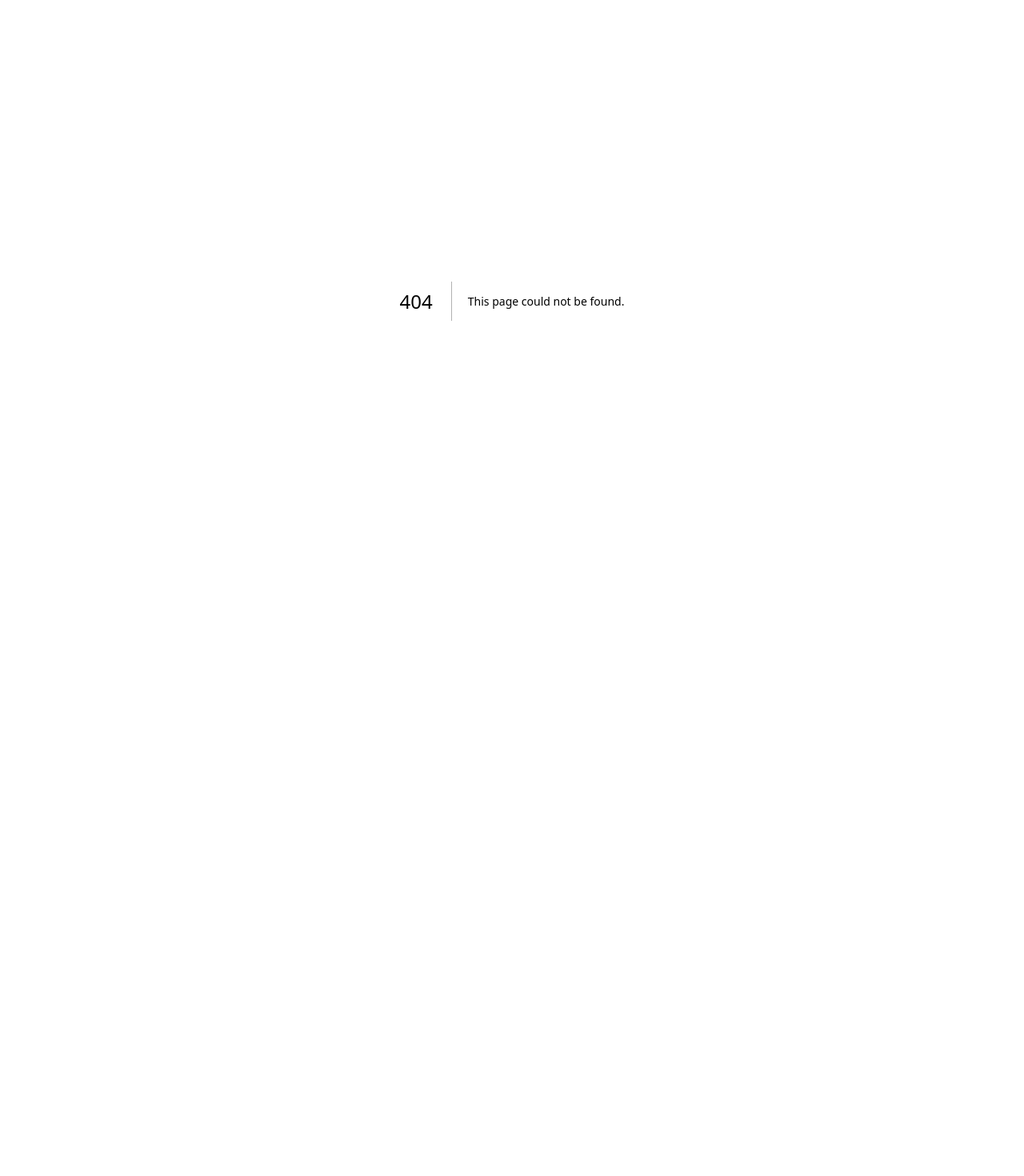
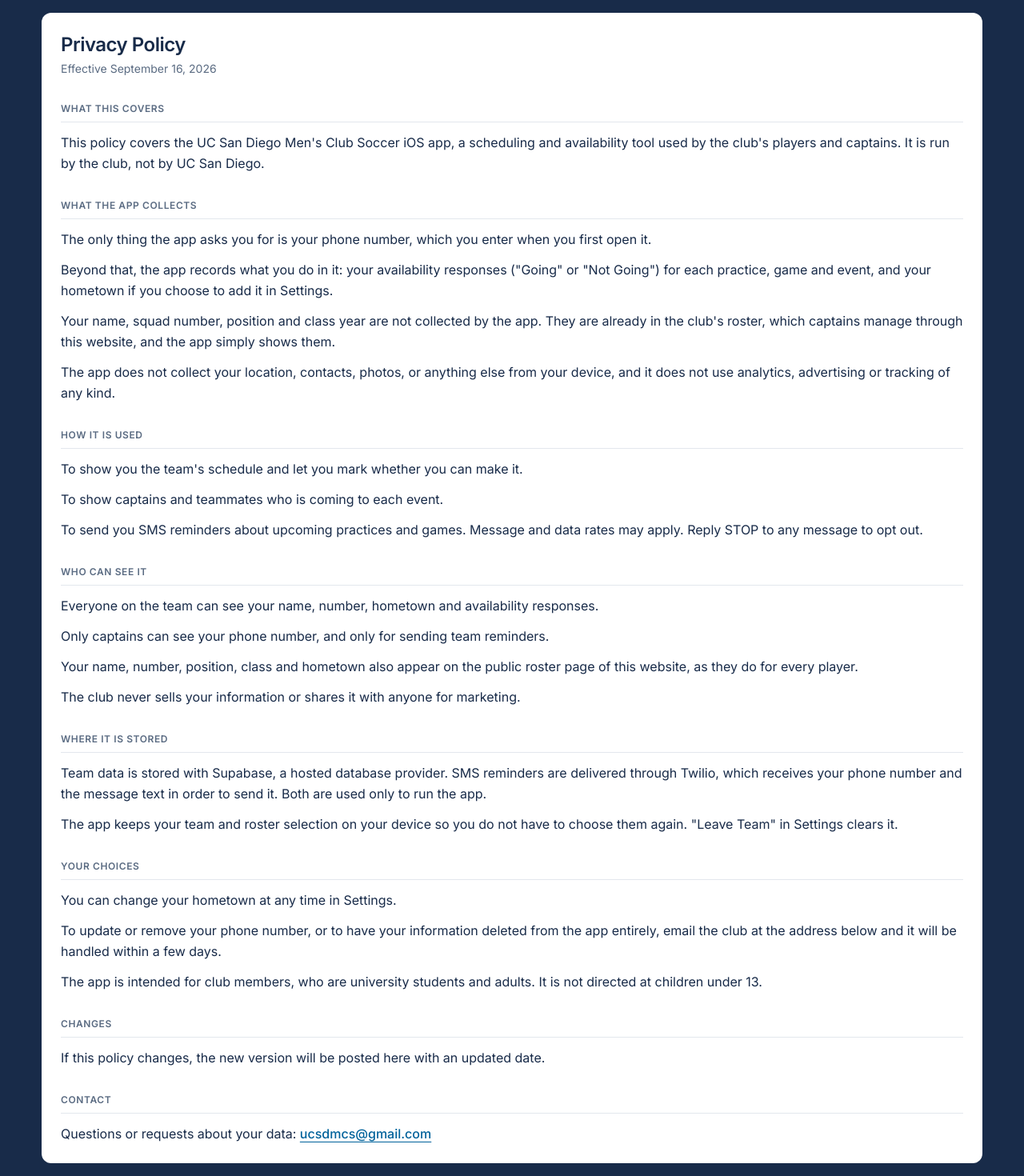
Before and after one commit to luciusscala/ucsdmcs-website, a Next.js app: page /privacy in a window 1280 px wide. Before the commit this address had no page. Shown: the part 100-1570 px from the top of the page at 80% size. Before the commit the page ends 1113 px from the top, so only its background shows below. Built offline with nearby package versions, Linux system fonts and the light colour scheme.

Commit message:
added privacy policy

```diff
--- a/src/app/admin/actions.ts
+++ b/src/app/admin/actions.ts
@@ -97,6 +97,23 @@ export async function createTeam(_state: ActionState, data: FormData) {
   return null;
 }
 
+/** The text columns on a `fields` row; the photo is handled by the caller. */
+function fieldColumns(data: FormData) {
+  return {
+    area: text(data, "area"),
+    maps_address: text(data, "maps_address"),
+    recommended_parking: text(data, "recommended_parking"),
+  };
+}
+
+/** Every admin page with a field dropdown, plus the fields page itself. */
+function revalidateFieldPages() {
+  revalidatePath("/admin/fields");
+  revalidatePath("/admin/schedule");
+  revalidatePath("/admin/practices");
+  revalidatePath("/admin/tournaments");
+}
+
 export async function createField(_state: ActionState, data: FormData) {
   await requireAdmin();
 
@@ -105,20 +122,58 @@ export async function createField(_state: ActionState, data: FormData) {
 
   const picturePath = await uploadImage(data, "picture", "field_pictures");
 
-  const { error } = await requireAdminClient().from("fields").insert({
-    name,
-    area: text(data, "area"),
-    maps_address: text(data, "maps_address"),
-    recommended_parking: text(data, "recommended_parking"),
-    picture_path: picturePath,
-  });
+  const { error } = await requireAdminClient()
+    .from("fields")
+    .insert({ name, ...fieldColumns(data), picture_path: picturePath });
 
   if (error) return { error: error.message };
 
   // A new field changes nothing public until a game is assigned to it, so
   // only the admin pages that list fields need refreshing.
-  revalidatePath("/admin/fields");
-  revalidatePath("/admin/schedule");
+  revalidateFieldPages();
+  return null;
+}
+
+export async function updateField(_state: ActionState, data: FormData) {
+  await requireAdmin();
+
+  const id = text(data, "id");
+  const name = text(data, "name");
+  if (!id || !name) return { error: "Name is required." };
+
+  // An empty file input means "keep the current photo", not "remove it".
+  const picturePath = await uploadImage(data, "picture", "field_pictures");
+
+  const { error } = await requireAdminClient()
+    .from("fields")
+    .update({
+      name,
+      ...fieldColumns(data),
+      ...(picturePath ? { picture_path: picturePath } : {}),
+    })
+    .eq("id", id);
+
+  if (error) return { error: error.message };
+
+  // Unlike a create, an edit reaches every game already played on the field.
+  revalidatePublic();
+  revalidateFieldPages();
+  return null;
+}
+
+export async function deleteField(_state: ActionState, data: FormData) {
+  await requireAdmin();
+
+  const id = text(data, "id");
+  if (!id) return { error: "Missing field." };
+
+  // Games, practices and tournaments reference the field, so the database
+  // refuses to delete one that is still in use; its message is shown as-is.
+  const { error } = await requireAdminClient().from("fields").delete().eq("id", id);
+  if (error) return { error: error.message };
+
+  revalidatePublic();
+  revalidateFieldPages();
   return null;
 }
 
--- a/src/app/admin/fields/page.tsx
+++ b/src/app/admin/fields/page.tsx
@@ -1,6 +1,6 @@
 import type { Metadata } from "next";
 
-import { createField } from "@/app/admin/actions";
+import { createField, deleteField, updateField } from "@/app/admin/actions";
 import { AdminForm } from "@/components/admin/admin-form";
 import { SetupNotice } from "@/components/admin/setup-notice";
 import { requireAdmin } from "@/lib/admin-auth";
@@ -31,7 +31,7 @@ export default async function AdminFieldsPage() {
               <label className="field-label" htmlFor="area">Area</label>
               <input id="area" name="area" className="field" placeholder="La Jolla" />
               <p className="mt-1 text-xs text-muted">
-                Shown after the name on the schedule: &ldquo;John Muir Field, La Jolla&rdquo;.
+                What the public schedule shows for the venue.
               </p>
             </div>
             <div>
@@ -53,24 +53,54 @@ export default async function AdminFieldsPage() {
         </AdminForm>
       </section>
 
-      <section className="mt-8 rounded-lg bg-background p-5 text-foreground">
+      <section className="mt-8 space-y-3">
         <h2 className="headline text-lg">{fields.length} fields</h2>
-        <ul className="mt-3 divide-y divide-border">
-          {fields.map((field) => (
-            <li key={field.id} className="py-2 text-sm">
-              <p className="font-medium">{field.label}</p>
-              <p className="text-muted">
-                {[
-                  field.maps_address ?? "no address",
-                  field.recommended_parking && `park: ${field.recommended_parking}`,
-                  field.picture_path ?? "no photo",
-                ]
-                  .filter(Boolean)
-                  .join(" · ")}
-              </p>
-            </li>
-          ))}
-        </ul>
+
+        {fields.map((field) => (
+          <div key={field.id} className="rounded-lg bg-background p-4 text-foreground">
+            <p className="headline text-lg">{field.label}</p>
+            <p className="text-sm text-muted">{field.picture_path ?? "no photo"}</p>
+
+            <AdminForm action={updateField} submitLabel="Save" className="mt-3">
+              <input type="hidden" name="id" value={field.id} />
+
+              <div className="grid gap-3 sm:grid-cols-2 lg:grid-cols-3">
+                <div>
+                  <label className="field-label">Name</label>
+                  <input name="name" required defaultValue={field.name} className="field" />
+                </div>
+                <div>
+                  <label className="field-label">Area</label>
+                  <input name="area" defaultValue={field.area ?? ""} className="field" placeholder="La Jolla" />
+                </div>
+                <div>
+                  <label className="field-label">Address</label>
+                  <input name="maps_address" defaultValue={field.maps_address ?? ""} className="field" />
+                </div>
+                <div>
+                  <label className="field-label">Recommended parking</label>
+                  <input name="recommended_parking" defaultValue={field.recommended_parking ?? ""} className="field" />
+                </div>
+                <div>
+                  <label className="field-label">Photo</label>
+                  <input name="picture" type="file" accept="image/*" className="field" />
+                  <p className="mt-1 text-xs text-muted">Leave empty to keep the current photo.</p>
+                </div>
+              </div>
+            </AdminForm>
+
+            <div className="mt-3 flex justify-end border-t border-border pt-3">
+              <AdminForm
+                action={deleteField}
+                submitLabel="Delete field"
+                destructive
+                confirm={`Delete ${field.name}? This cannot be undone.`}
+              >
+                <input type="hidden" name="id" value={field.id} />
+              </AdminForm>
+            </div>
+          </div>
+        ))}
       </section>
     </div>
   );
--- /dev/null
+++ b/src/app/privacy/page.tsx
@@ -0,0 +1,107 @@
+import type { Metadata } from "next";
+
+import { SectionHeading } from "@/components/section-heading";
+import { TEAM_EMAIL } from "@/lib/club";
+
+export const metadata: Metadata = {
+  title: "Privacy Policy",
+  description:
+    "What the UC San Diego Men's Club Soccer app collects, why, and who can see it.",
+};
+
+/** Bumped whenever the policy's substance changes, so the page says when. */
+const EFFECTIVE = "September 16, 2026";
+
+/**
+ * The app is a team tool for a club of about 25 players, so the policy is
+ * kept to what it actually does: nothing here is boilerplate about data the
+ * app never touches. Written as prose so whoever holds the office can edit it.
+ */
+const SECTIONS: { heading: string; paragraphs: string[] }[] = [
+  {
+    heading: "What this covers",
+    paragraphs: [
+      "This policy covers the UC San Diego Men's Club Soccer iOS app, a scheduling and availability tool used by the club's players and captains. It is run by the club, not by UC San Diego.",
+    ],
+  },
+  {
+    heading: "What the app collects",
+    paragraphs: [
+      "The only thing the app asks you for is your phone number, which you enter when you first open it.",
+      "Beyond that, the app records what you do in it: your availability responses (\"Going\" or \"Not Going\") for each practice, game and event, and your hometown if you choose to add it in Settings.",
+      "Your name, squad number, position and class year are not collected by the app. They are already in the club's roster, which captains manage through this website, and the app simply shows them.",
+      "The app does not collect your location, contacts, photos, or anything else from your device, and it does not use analytics, advertising or tracking of any kind.",
+    ],
+  },
+  {
+    heading: "How it is used",
+    paragraphs: [
+      "To show you the team's schedule and let you mark whether you can make it.",
+      "To show captains and teammates who is coming to each event.",
+      "To send you SMS reminders about upcoming practices and games. Message and data rates may apply. Reply STOP to any message to opt out.",
+    ],
+  },
+  {
+    heading: "Who can see it",
+    paragraphs: [
+      "Everyone on the team can see your name, number, hometown and availability responses.",
+      "Only captains can see your phone number, and only for sending team reminders.",
+      "Your name, number, position, class and hometown also appear on the public roster page of this website, as they do for every player.",
+      "The club never sells your information or shares it with anyone for marketing.",
+    ],
+  },
+  {
+    heading: "Where it is stored",
+    paragraphs: [
+      "Team data is stored with Supabase, a hosted database provider. SMS reminders are delivered through Twilio, which receives your phone number and the message text in order to send it. Both are used only to run the app.",
+      "The app keeps your team and roster selection on your device so you do not have to choose them again. \"Leave Team\" in Settings clears it.",
+    ],
+  },
+  {
+    heading: "Your choices",
+    paragraphs: [
+      "You can change your hometown at any time in Settings.",
+      "To update or remove your phone number, or to have your information deleted from the app entirely, email the club at the address below and it will be handled within a few days.",
+      "The app is intended for club members, who are university students and adults. It is not directed at children under 13.",
+    ],
+  },
+  {
+    heading: "Changes",
+    paragraphs: [
+      "If this policy changes, the new version will be posted here with an updated date.",
+    ],
+  },
+];
+
+export default function PrivacyPage() {
+  return (
+    <div className="container-page py-8 sm:py-10">
+      <div className="rounded-xl bg-background p-4 text-foreground sm:p-6">
+        <h1 className="headline text-xl sm:text-2xl">Privacy Policy</h1>
+        <p className="mt-1 text-sm text-muted">Effective {EFFECTIVE}</p>
+
+        {SECTIONS.map((section) => (
+          <section key={section.heading}>
+            <SectionHeading>{section.heading}</SectionHeading>
+            <div className="mt-3 space-y-3 text-sm leading-relaxed sm:text-base">
+              {section.paragraphs.map((paragraph) => (
+                <p key={paragraph.slice(0, 40)}>{paragraph}</p>
+              ))}
+            </div>
+          </section>
+        ))}
+
+        <SectionHeading>Contact</SectionHeading>
+        <p className="mt-3 text-sm leading-relaxed sm:text-base">
+          Questions or requests about your data:{" "}
+          <a
+            href={`mailto:${TEAM_EMAIL}`}
+            className="font-medium text-blue underline underline-offset-4 transition duration-200 ease-out hover:opacity-70 active:opacity-60"
+          >
+            {TEAM_EMAIL}
+          </a>
+        </p>
+      </div>
+    </div>
+  );
+}
--- a/src/components/match-location.tsx
+++ b/src/components/match-location.tsx
@@ -1,12 +1,13 @@
 import { type Game, directionsUrl } from "@/lib/data/schedule";
 
 /**
- * The venue, followed by a Directions link when the game carries an address.
- * Renders nothing when it has neither, so callers need no guard of their own.
+ * The venue, with a Directions link beneath it when the game carries an
+ * address. Renders nothing when it has neither, so callers need no guard of
+ * their own.
  *
- * The location stays plain text — only the address can be routed to, and the
- * two are separate so a long venue name can truncate without taking the link
- * with it.
+ * The location stays plain text — only the address can be routed to. The link
+ * sits on its own line so every row's link starts at the same edge instead of
+ * drifting right behind a longer location name.
  */
 export function MatchLocation({
   game,
@@ -19,7 +20,7 @@ export function MatchLocation({
   if (!game.location && !href) return null;
 
   return (
-    <p className={`flex items-baseline gap-2 ${className ?? ""}`}>
+    <p className={`flex flex-col gap-0.5 ${className ?? ""}`}>
       {game.location && <span className="truncate">{game.location}</span>}
 
       {href && (
@@ -28,7 +29,7 @@ export function MatchLocation({
           // A map leaves the site entirely; keep the schedule open behind it.
           target="_blank"
           rel="noopener noreferrer"
-          className="shrink-0 font-medium text-blue underline underline-offset-4 transition duration-200 ease-out hover:opacity-70 active:opacity-60"
+          className="self-start font-medium text-blue underline underline-offset-4 transition duration-200 ease-out hover:opacity-70 active:opacity-60"
         >
           Field Directions
         </a>
--- a/src/components/match-row.tsx
+++ b/src/components/match-row.tsx
@@ -38,7 +38,13 @@ export function MatchRow({ game }: { game: Game }) {
           )}
         </p>
         <p className="mt-0.5 flex items-center gap-2">
-          <span className="shrink-0 bg-navy px-1.5 py-0.5 text-xs font-bold uppercase text-yellow">
+          {/* Same badge either way, but only home games get the navy and gold;
+              away games go grey so the two read apart at a glance. */}
+          <span
+            className={`shrink-0 px-1.5 py-0.5 text-xs font-bold uppercase ${
+              game.isHome ? "bg-navy text-yellow" : "bg-muted text-white"
+            }`}
+          >
             {game.isHome ? "vs" : "at"}
           </span>
           <span className="headline truncate text-lg sm:text-xl">
--- a/src/components/site-footer.tsx
+++ b/src/components/site-footer.tsx
@@ -32,6 +32,12 @@ export function SiteFooter() {
             >
               FAQ
             </Link>
+            <Link
+              href="/privacy"
+              className="rounded-md px-2 py-1 text-sm text-white/70 transition hover:text-white"
+            >
+              Privacy
+            </Link>
 
             <span aria-hidden="true" className="mx-2 h-4 w-px bg-white/20" />
 
--- a/src/lib/data/schedule.ts
+++ b/src/lib/data/schedule.ts
@@ -27,7 +27,11 @@ export type Game = {
   /** Already resolved to a public URL; null when the team has no crest. */
   opponentLogo: string | null;
   isHome: boolean;
-  /** The venue as it should read on the page: "John Muir Field, La Jolla". */
+  /**
+   * Where the game is, as it should read on the page. Just the area ("La
+   * Jolla"), since the field name is noise beside a Directions link; a field
+   * with no area falls back to its name so the row never goes blank.
+   */
   location: string | null;
   /** The field's map address, only for building a directions link. */
   address: string | null;
@@ -78,7 +82,7 @@ function toGame(row: GameRow): Game | null {
     opponent: team?.name ?? "TBD",
     opponentLogo: logoUrl(team?.logo_path ?? null),
     isHome: row.is_home,
-    location: field ? fieldLabel(field) : null,
+    location: field ? (field.area ?? field.name) : null,
     address: field?.maps_address ?? null,
     ourScore: row.our_score,
     theirScore: row.their_score,
```
